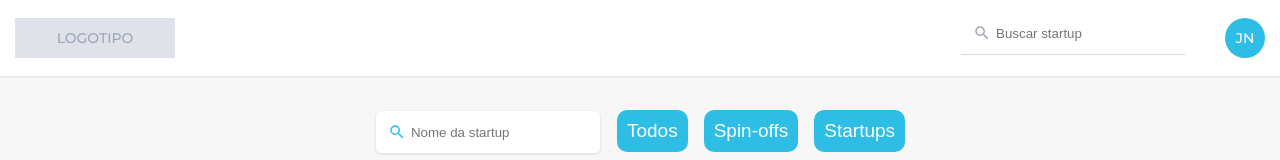
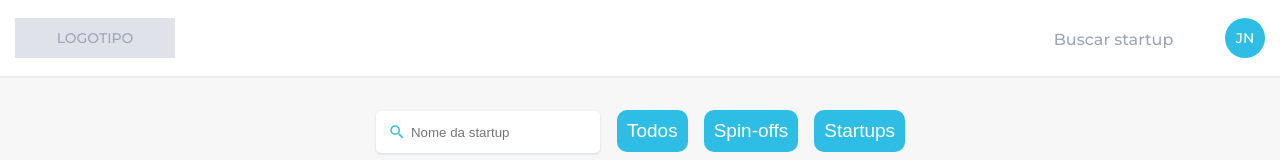
Before and after one commit to joicenunes/VitrineEmpreende, a React (Create React App) app in the folder client/: page /vitrine in a window 1280 px wide. Shown: the top 160 px of the page. Built offline with nearby package versions, Linux system fonts and the light colour scheme.

Commit message:
Link para a vitrine adicionando no header

```diff
--- a/client/src/Components/Header/index.js
+++ b/client/src/Components/Header/index.js
@@ -1,10 +1,8 @@
 import React from 'react';
+import { Link } from 'react-router-dom';
 import './style.css';
 
-import { MdSearch } from 'react-icons/md';
-
 import Avatar from '../Avatar';
-import InputText from '../InputText';
 
 export default function Header(props) {
   return (
@@ -13,12 +11,9 @@ export default function Header(props) {
         LOGOTIPO
       </div>
       <div className='actions'>
-        <InputText
-          id='username'
-          icon={MdSearch}
-          noBorder
-          placeholder='Buscar startup'
-        />
+        <div className='link'>
+          <Link to='/vitrine'>Buscar startup</Link>
+        </div>
         <Avatar name={'Joice Nunes'} />
       </div>
     </header>
--- a/client/src/Components/Header/style.css
+++ b/client/src/Components/Header/style.css
@@ -3,6 +3,7 @@ header {
   height: 76px;
   background-color: #fff;
   display: grid;
+  justify-content: space-around;
   grid-template-columns: 1fr 2fr 1fr;
   grid-template-areas: "logotipo . actions";
   position: absolute;
@@ -26,8 +27,14 @@ header {
   position: relative;
 }
 
-.actions .form-item {
-  margin: -10px 0;
+.actions .link {
+  margin: 32px 0;
+  text-align: right;
+  font-size: 16px;
+}
+
+.actions .link a {
+  text-decoration: none;
 }
 
 .avatar {
```
